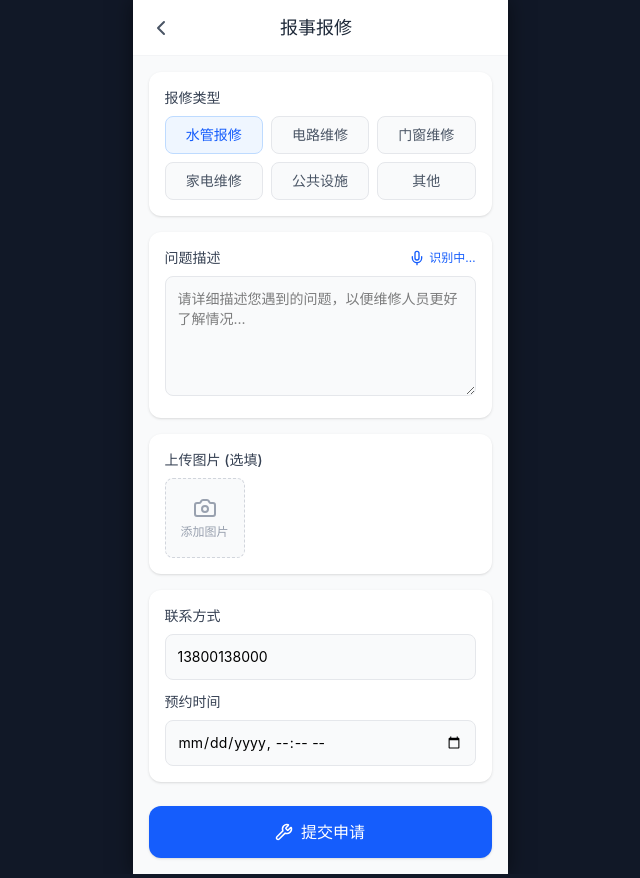
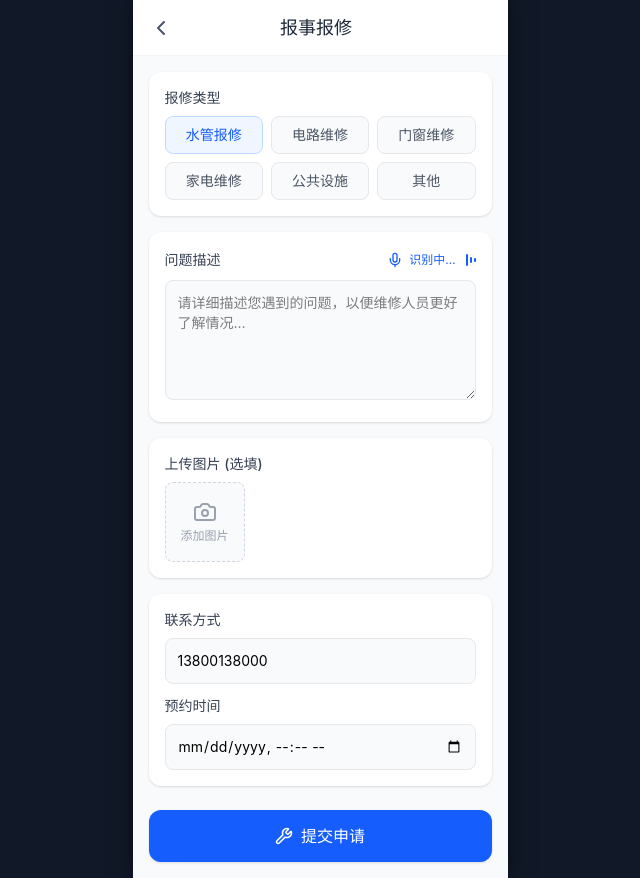
Before and after one commit to chip1991/react-property-management-app, a React (Vite) app: page /repair in a window 1280 px wide. Both pictures are taken after a click on the button "语音输入". Shown: the whole page, without its empty margins (320-960 px from the left). Built offline with nearby package versions, Linux system fonts and the light colour scheme.

Commit message:
feat: 同步远程仓库到本地
Co-authored-by: traeagent <traeagent@users.noreply.github.com>

```diff
--- a/src/index.css
+++ b/src/index.css
@@ -80,3 +80,14 @@ body {
 .animate-spectrum-wave-large {
   animation: spectrum-wave-large 0.8s ease-in-out infinite;
 }
+
+/* 报修页语音输入声波脉冲 */
+@keyframes voice-pulse {
+  0% { height: 4px; }
+  50% { height: 12px; }
+  100% { height: 4px; }
+}
+
+.animate-voice-pulse {
+  animation: voice-pulse 0.6s ease-in-out infinite;
+}
--- a/src/pages/Repair.tsx
+++ b/src/pages/Repair.tsx
@@ -182,10 +182,23 @@ export default function Repair() {
               <button
                 type="button"
                 onClick={handleVoiceInput}
-                className="flex items-center gap-1 text-xs text-blue-600 hover:text-blue-700"
+                className="flex items-center gap-1.5 text-xs text-blue-600 hover:text-blue-700 h-6"
               >
                 <Mic size={16} />
-                {isListening ? '识别中…' : '语音输入'}
+                <span>{isListening ? '识别中…' : '语音输入'}</span>
+                {isListening && (
+                  <div className="flex items-center gap-0.5 h-4 ml-1">
+                    {[1, 2, 3].map((i) => (
+                      <div
+                        key={i}
+                        className="w-[2px] bg-blue-600 rounded-full animate-voice-pulse"
+                        style={{
+                          animationDelay: `${i * 0.15}s`
+                        }}
+                      />
+                    ))}
+                  </div>
+                )}
               </button>
             </div>
             {voiceHint ? <div className="mb-2 text-xs text-red-500">{voiceHint}</div> : null}
```
